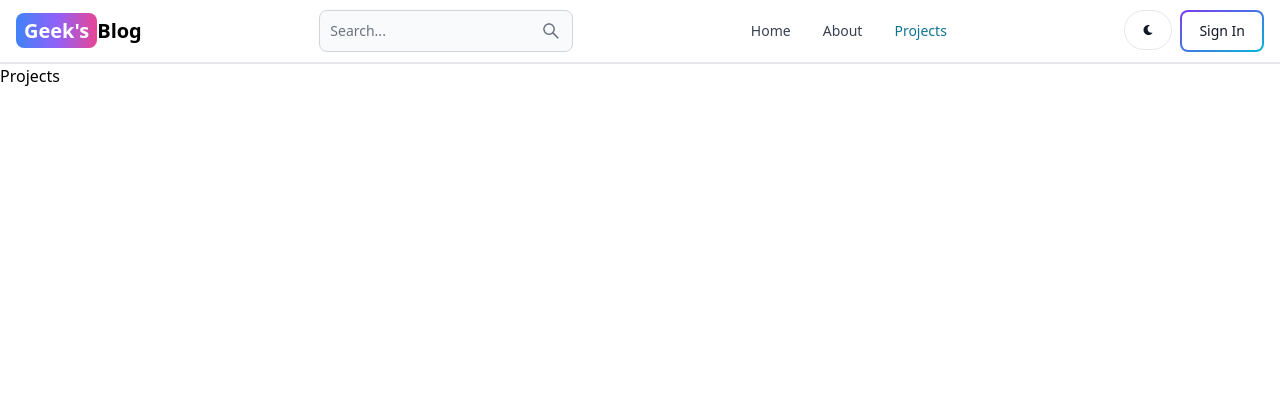
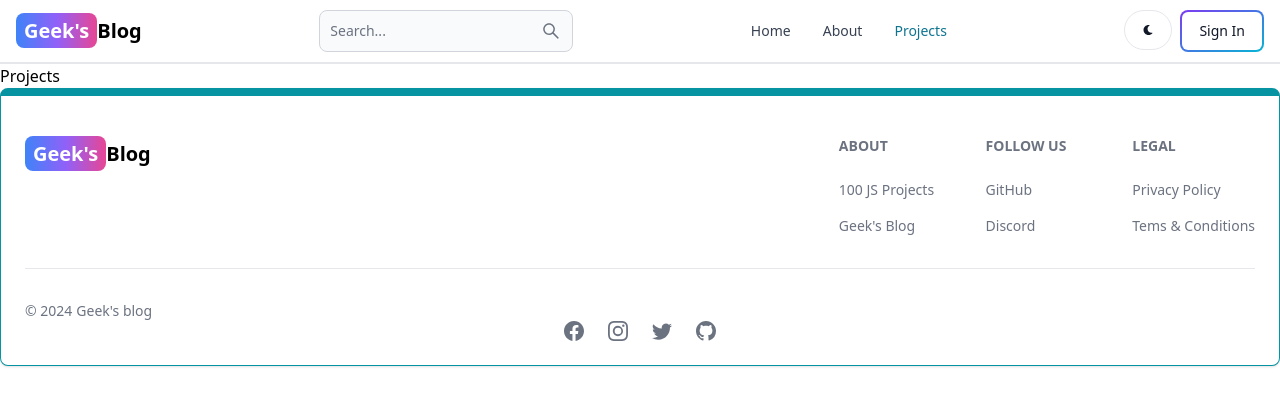
Before and after one commit to ZTaniaa/mern-blog, a React (Vite) app in the folder client/: page /projects in a window 1280 px wide. Shown: the top 406 px of the page. Built offline with nearby package versions, Linux system fonts and the light colour scheme.

Commit message:
create and add the footer component

```diff
--- a/client/src/App.jsx
+++ b/client/src/App.jsx
@@ -1,25 +1,27 @@
-import React from 'react'
-import { BrowserRouter, Routes, Route } from 'react-router-dom'
-import About from './pages/About'
-import SignIn from './pages/SignIn'
-import SignUp from './pages/SignUp'
-import Projects from './pages/Projects'
-import Home from './pages/Home'
-import Dashboard from './pages/Dashboard'
-import Header from './components/Header'
+import React from 'react';
+import { BrowserRouter, Routes, Route } from 'react-router-dom';
+import About from './pages/About';
+import SignIn from './pages/SignIn';
+import SignUp from './pages/SignUp';
+import Projects from './pages/Projects';
+import Home from './pages/Home';
+import Dashboard from './pages/Dashboard';
+import Header from './components/Header';
+import FooterComponent from './components/Footer';
 
 export default function App() {
     return (
         <BrowserRouter>
             <Header />
             <Routes>
-        <Route path='/' element={<Home />} />
-        <Route path='/about' element={<About />} />
-        <Route path='/dashboard' element={<Dashboard />} />
-        <Route path='/sign-in' element={<SignIn />} />
-        <Route path='/sign-up' element={<SignUp />} />
-        <Route path='/projects' element={<Projects />} />
+                <Route path="/" element={<Home />} />
+                <Route path="/about" element={<About />} />
+                <Route path="/dashboard" element={<Dashboard />} />
+                <Route path="/sign-in" element={<SignIn />} />
+                <Route path="/sign-up" element={<SignUp />} />
+                <Route path="/projects" element={<Projects />} />
             </Routes>
+            <FooterComponent />
         </BrowserRouter>
-  )
+    );
 }
--- /dev/null
+++ b/client/src/components/Footer.jsx
@@ -0,0 +1,94 @@
+import { Footer } from 'flowbite-react';
+import { Link } from 'react-router-dom';
+import React from 'react';
+import {
+    BsDribbble,
+    BsFacebook,
+    BsGithub,
+    BsInstagram,
+    BsTwitter,
+} from 'react-icons/bs';
+
+export default function FooterComponent() {
+    return (
+        <Footer container className="border border-t-8 border-teal-500">
+            <div className="w-full max-w-7xl mx-auto">
+                <div className="grid w-full justify-between sm:flex md:grid-cols-1">
+                    <div className="mt-5 ">
+                        <Link
+                            to="/"
+                            className="self-center whitespace-nowrap text-lg sm:text-xl font-semibold dark:text-white"
+                        >
+                            <span className="px-2 py-1 bg-gradient-to-r from-blue-500 via-purple-500 to-pink-500 rounded-lg text-white">
+                                Geek's
+                            </span>
+                            Blog
+                        </Link>
+                    </div>
+                    <div className="grid grid-cols-2 gap-8 mt-4 sm:grid-cols-3 sm:gap-6">
+                        <div>
+                            <Footer.Title title="About" />
+                            <Footer.LinkGroup col>
+                                <Footer.Link
+                                    href="https://www.100jsprojects.com"
+                                    target="_blank"
+                                    rel="noopener noreferrer"
+                                >
+                                    100 JS Projects
+                                </Footer.Link>
+                                <Footer.Link
+                                    href="/about"
+                                    target="_blank"
+                                    rel="noopener noreferrer"
+                                >
+                                    Geek's Blog
+                                </Footer.Link>
+                            </Footer.LinkGroup>
+                        </div>
+                        <div>
+                            <Footer.Title title="Follow us" />
+                            <Footer.LinkGroup col>
+                                <Footer.Link
+                                    href="https://www.github.com/ZTaniaa"
+                                    target="_blank"
+                                    rel="noopener noreferrer"
+                                >
+                                    GitHub
+                                </Footer.Link>
+                                <Footer.Link href="#">Discord</Footer.Link>
+                            </Footer.LinkGroup>
+                        </div>
+                        <div>
+                            <Footer.Title title="Legal" />
+                            <Footer.LinkGroup col>
+                                <Footer.Link href="#">
+                                    Privacy Policy
+                                </Footer.Link>
+                                <Footer.Link href="#">
+                                    Tems &amp; Conditions
+                                </Footer.Link>
+                            </Footer.LinkGroup>
+                        </div>
+                    </div>
+                </div>
+                <Footer.Divider />
+                <div className="w-full sm:flex sm:items-center sm:justify-between">
+                    <Footer.Copyright
+                        href="#"
+                        by="Geek's blog"
+                        year={new Date().getFullYear()}
+                    />
+                </div>
+                <div className="flex gap-6 sm:mt-0 mt-4 sm:justify-center">
+                    <Footer.Icon href="#" icon={BsFacebook} />
+                    <Footer.Icon href="#" icon={BsInstagram} />
+                    <Footer.Icon href="#" icon={BsTwitter} />
+                    <Footer.Icon
+                        href="https://www.github.com/ZTaniaa"
+                        icon={BsGithub}
+                    />
+                </div>
+            </div>
+        </Footer>
+    );
+}
```
Lines whose indentation alone changed are shown as unchanged.
